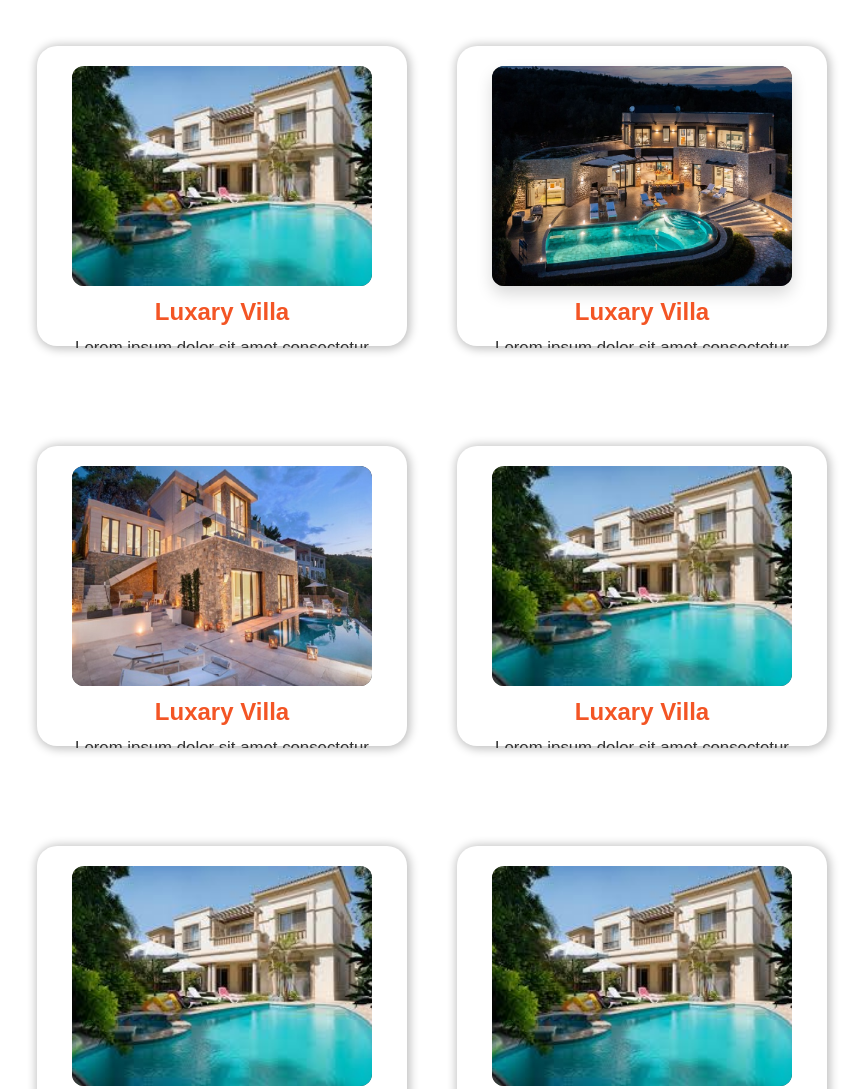
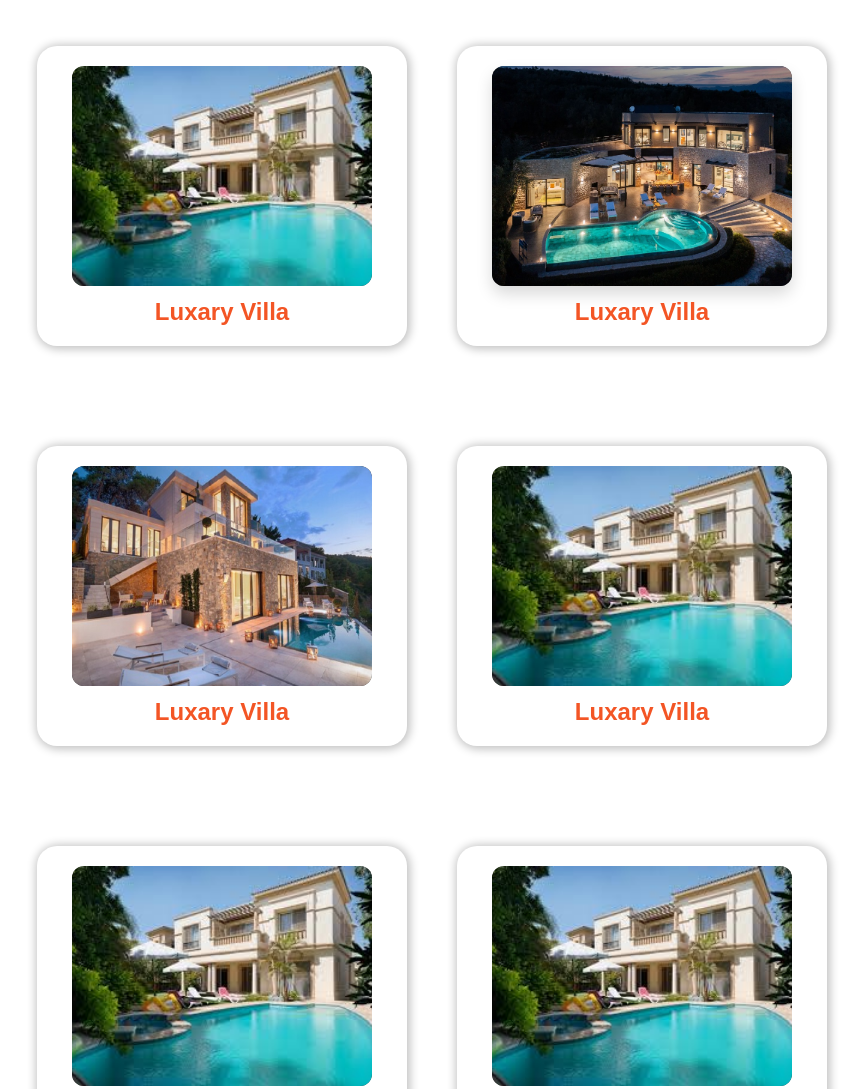
Before and after one commit to naglasaid/Villa-template, a plain HTML site: page index.html in a window 1280 px wide. Shown: the part 5832-6921 px from the top of the page, without its empty margins (208-1073 px from the left). Drawn offline with Linux system fonts and the light colour scheme; a script that the page names is missing.

Commit message:
Add files via upload

```diff
--- a/css/NewStyle.css
+++ b/css/NewStyle.css
@@ -1308,7 +1308,7 @@ height:420px
   position: absolute;
   top:252px;
   width: 100%;
-  height: 50px;
+  height: 35px;
   padding: 0 30px;
   overflow: hidden;
   text-align: center;
@@ -1317,7 +1317,7 @@ height:420px
 
 .news-card:hover .content{
   top:130px;
-  height: 250px;
+  height: 270px;
 }
 
 .news-card .content h2{
```
